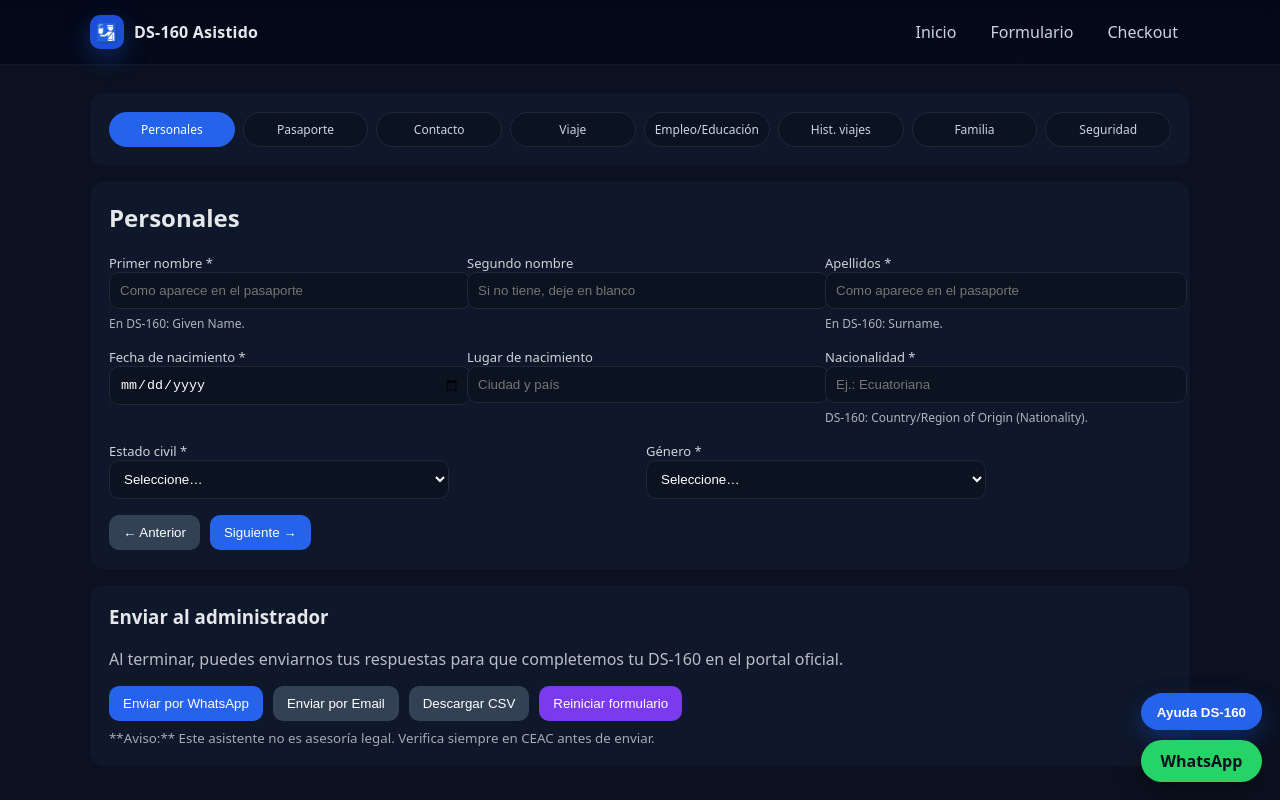
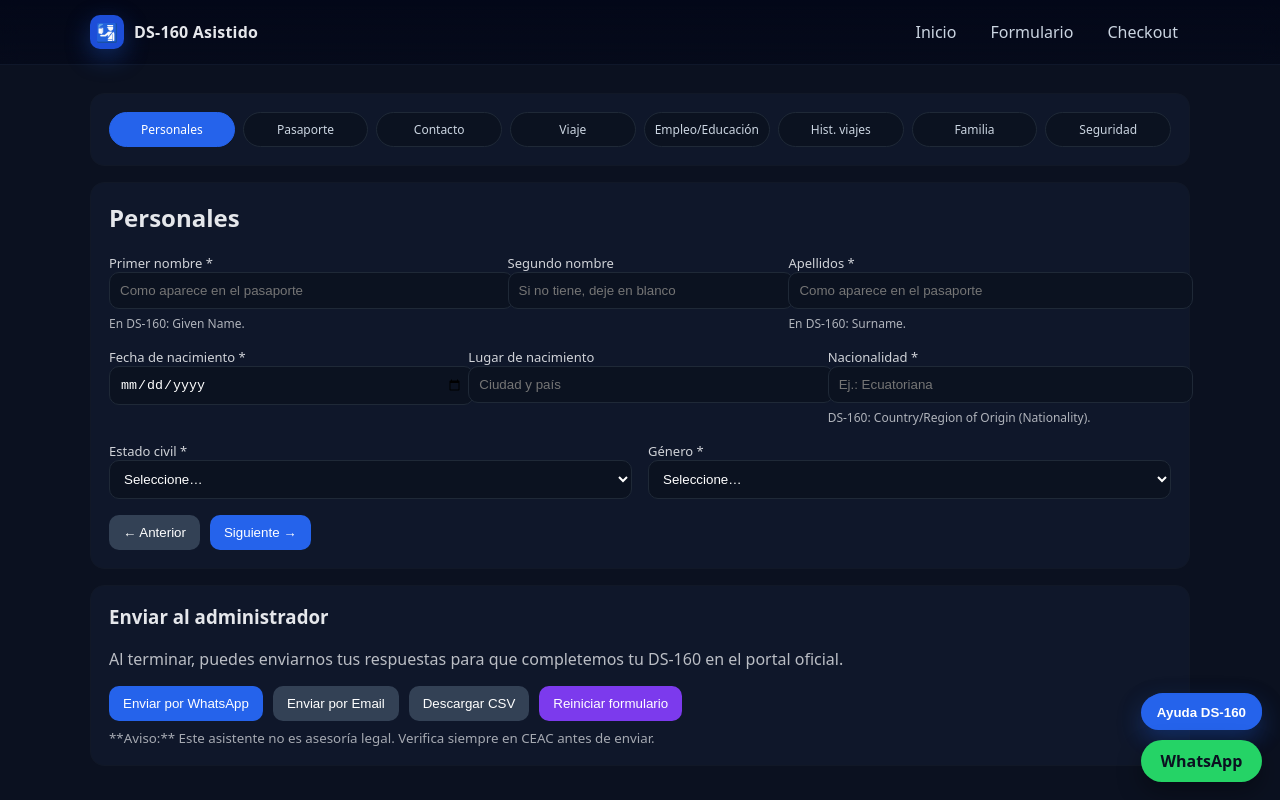
Before and after one commit to robertotitus86/ds160-app, a Next.js app: page /wizard in a window 1280 px wide. Shown: the top 800 px of the page. Built offline with nearby package versions, Linux system fonts and the light colour scheme.

Commit message:
Update page.tsx

```diff
--- a/app/wizard/page.tsx
+++ b/app/wizard/page.tsx
@@ -102,17 +102,15 @@ const styles = {
     borderRadius: 14,
     border: '1px solid #111827',
   },
-  // fila genérica: mismo comportamiento que antes (auto-fit)
+  // fila genérica
   row: {
     display: 'grid',
-    gap: 12,
-    gridTemplateColumns: 'repeat(auto-fit,minmax(240px,1fr))',
-    alignItems: 'flex-start' as const,
-  },
+    gap: 16,
+    gridTemplateColumns: 'repeat(3, minmax(0, 1fr))',
+  } as React.CSSProperties,
   label: { fontSize: 13, opacity: 0.9 },
   input: {
     width: '100%',
-    maxWidth: 340,        // ⬅️ hace que los campos no se vean gigantes
     padding: 10,
     borderRadius: 10,
     border: '1px solid #1f2937',
@@ -426,7 +424,14 @@ export default function WizardPage() {
         {/* 1) PERSONALES */}
         {step === 'personales' && (
           <div style={{ display: 'grid', gap: 16 }}>
-            <div style={styles.row}>
+            {/* Fila nombres: proporción ajustada */}
+            <div
+              style={{
+                display: 'grid',
+                gridTemplateColumns: '1.3fr 0.9fr 1.3fr',
+                gap: 16,
+              }}
+            >
               <div>
                 <div style={styles.label}>Primer nombre *</div>
                 <input
@@ -491,7 +496,8 @@ export default function WizardPage() {
               </div>
             </div>
 
-            <div style={styles.row}>
+            {/* fila de 2 columnas: estado civil / género */}
+            <div style={{ ...styles.row, gridTemplateColumns: 'repeat(2, minmax(0, 1fr))' }}>
               <div>
                 <div style={styles.label}>Estado civil *</div>
                 <select
@@ -527,7 +533,7 @@ export default function WizardPage() {
         {/* 2) PASAPORTE */}
         {step === 'pasaporte' && (
           <div style={{ display: 'grid', gap: 16 }}>
-            <div style={styles.row}>
+            <div style={{ ...styles.row, gridTemplateColumns: 'repeat(2, minmax(0, 1fr))' }}>
               <div>
                 <div style={styles.label}>Nro. de pasaporte *</div>
                 <input
@@ -548,7 +554,7 @@ export default function WizardPage() {
                 />
               </div>
             </div>
-            <div style={styles.row}>
+            <div style={{ ...styles.row, gridTemplateColumns: 'repeat(2, minmax(0, 1fr))' }}>
               <div>
                 <div style={styles.label}>Fecha de emisión *</div>
                 <input
@@ -577,7 +583,7 @@ export default function WizardPage() {
         {/* 3) CONTACTO */}
         {step === 'contacto' && (
           <div style={{ display: 'grid', gap: 16 }}>
-            <div style={styles.row}>
+            <div style={{ ...styles.row, gridTemplateColumns: 'repeat(2, minmax(0, 1fr))' }}>
               <div>
                 <div style={styles.label}>Email *</div>
                 <input
@@ -599,7 +605,8 @@ export default function WizardPage() {
               </div>
             </div>
 
-            <div style={styles.row}>
+            {/* fila de 4 columnas */}
+            <div style={{ ...styles.row, gridTemplateColumns: 'repeat(4, minmax(0, 1fr))' }}>
               <div>
                 <div style={styles.label}>Dirección *</div>
                 <input
@@ -640,7 +647,7 @@ export default function WizardPage() {
         {/* 4) VIAJE */}
         {step === 'viaje' && (
           <div style={{ display: 'grid', gap: 16 }}>
-            <div style={styles.row}>
+            <div style={{ ...styles.row, gridTemplateColumns: 'repeat(2, minmax(0, 1fr))' }}>
               <div>
                 <div style={styles.label}>Propósito del viaje *</div>
                 <select
@@ -702,7 +709,7 @@ export default function WizardPage() {
         {/* 5) EMPLEO Y EDUCACIÓN */}
         {step === 'empleo' && (
           <div style={{ display: 'grid', gap: 18 }}>
-            <div style={styles.row}>
+            <div style={{ ...styles.row, gridTemplateColumns: 'repeat(2, minmax(0, 1fr))' }}>
               <div>
                 <div style={styles.label}>Situación laboral actual *</div>
                 <select
@@ -789,7 +796,7 @@ export default function WizardPage() {
                     />
                   </div>
                 </div>
-                <div style={styles.row}>
+                <div style={{ ...styles.row, gridTemplateColumns: 'repeat(2, minmax(0, 1fr))' }}>
                   <div>
                     <div style={styles.label}>Fecha de inicio *</div>
                     <input
@@ -831,7 +838,7 @@ export default function WizardPage() {
 
             {/* Educación general */}
             <h4>Educación</h4>
-            <div style={styles.row}>
+            <div style={{ ...styles.row, gridTemplateColumns: 'repeat(2, minmax(0, 1fr))' }}>
               <div>
                 <div style={styles.label}>Nivel educativo alcanzado *</div>
                 <select
@@ -857,7 +864,7 @@ export default function WizardPage() {
                 />
               </div>
             </div>
-            <div style={styles.row}>
+            <div style={{ ...styles.row, gridTemplateColumns: 'repeat(2, minmax(0, 1fr))' }}>
               <div>
                 <div style={styles.label}>Año de inicio</div>
                 <input
@@ -1057,7 +1064,7 @@ export default function WizardPage() {
               )}
             </div>
 
-            <div style={styles.row}>
+            <div style={{ ...styles.row, gridTemplateColumns: 'repeat(2, minmax(0, 1fr))' }}>
               <div>
                 <div style={styles.label}>¿Su padre vive? *</div>
                 <select
@@ -1114,7 +1121,7 @@ export default function WizardPage() {
         {/* 8) SEGURIDAD */}
         {step === 'seguridad' && (
           <div style={{ display: 'grid', gap: 16 }}>
-            <div style={styles.row}>
+            <div style={{ ...styles.row, gridTemplateColumns: 'repeat(2, minmax(0, 1fr))' }}>
               <div>
                 <div style={styles.label}>¿Ha sido arrestado o condenado? *</div>
                 <select
@@ -1141,7 +1148,7 @@ export default function WizardPage() {
               </div>
             </div>
 
-            <div style={styles.row}>
+            <div style={{ ...styles.row, gridTemplateColumns: 'repeat(2, minmax(0, 1fr))' }}>
               <div>
                 <div style={styles.label}>¿Ha estado involucrado en tráfico de personas? *</div>
                 <select
```
